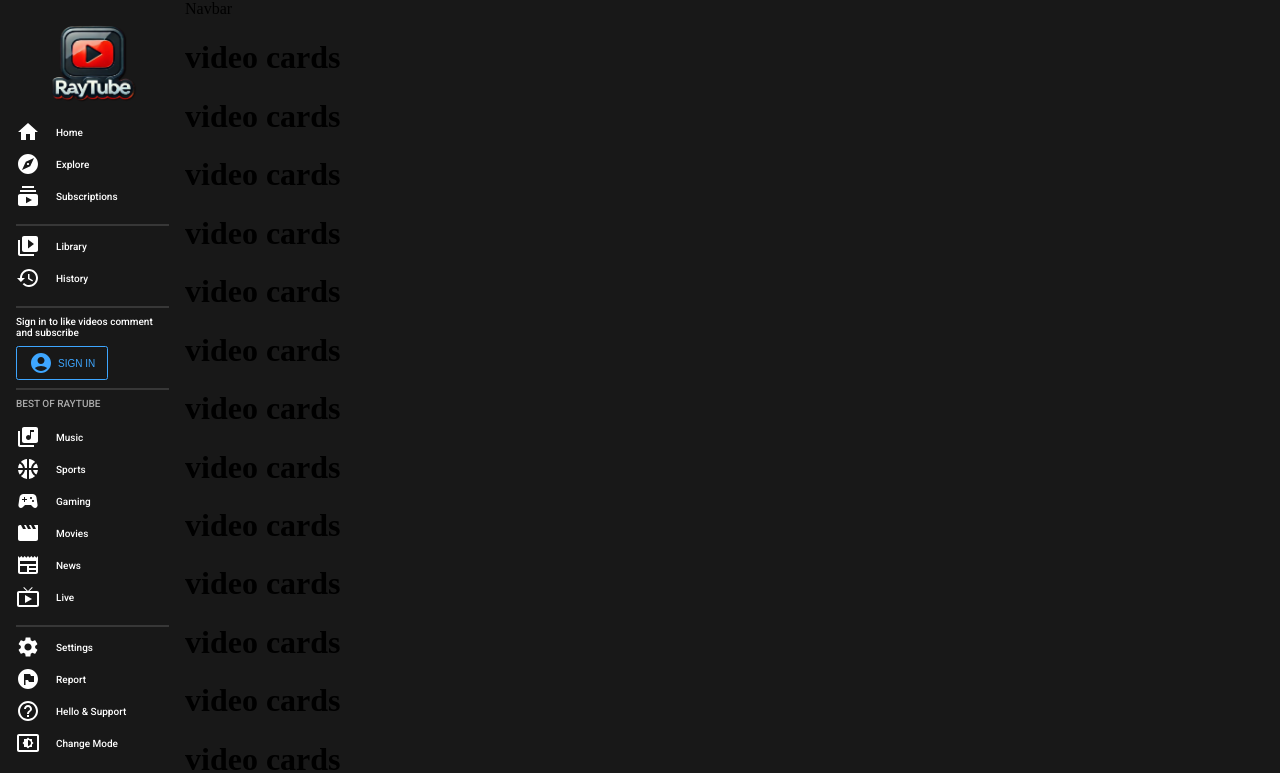
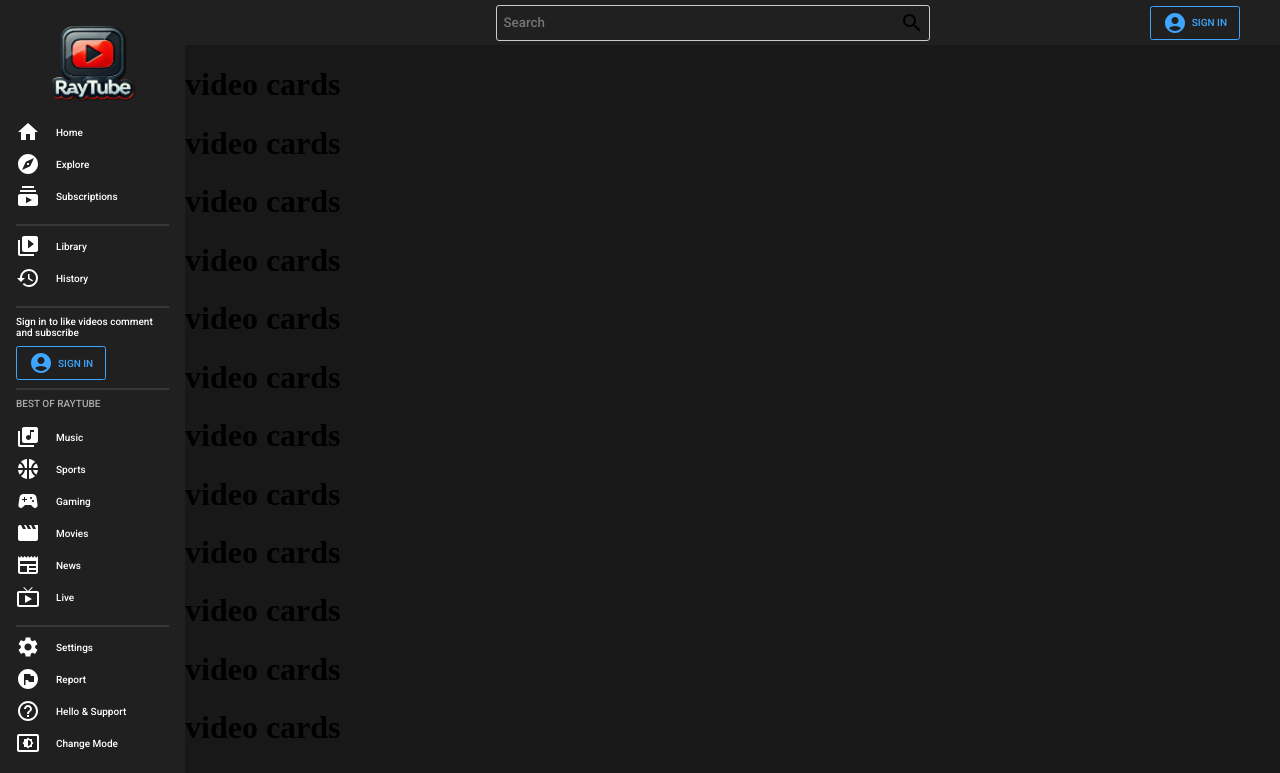
Before and after one commit to Raycurve/Raytube, a React (Vite) app in the folder Frontend/: page / in a window 1280 px wide. Shown: the top 773 px of the page. Built offline with nearby package versions, Linux system fonts and the light colour scheme.

Commit message:
Add navbar, minor menu fixes

```diff
--- a/Frontend/src/components/Menu.jsx
+++ b/Frontend/src/components/Menu.jsx
@@ -25,7 +25,7 @@
   flex:1;
   color:${({theme}) => theme.text };
   height:100vh;
-  background-color:${({theme}) => theme.bg };
+  background-color:${({theme}) => theme.bgLighter };
   font-size:10px;
   font-family:roboto;
   font-weight:500;
@@ -70,6 +70,7 @@
   border-radius: 2.5px;
   font-weight: 500;
   font-size: 10px;
+  font-family:roboto;
   margin-top: 8px;
   cursor: pointer;
   display: flex;
--- a/Frontend/src/components/Navbar.jsx
+++ b/Frontend/src/components/Navbar.jsx
@@ -1,7 +1,78 @@
 import React from 'react'
+import styled from 'styled-components'
+import SearchIcon from '@mui/icons-material/Search';
+import AccountCircleIcon from '@mui/icons-material/AccountCircle';
+import '@fontsource/roboto/500.css';
 
+
+
+const Container = styled.div`
+  position: sticky;
+  top:0;
+  background-color: ${({theme})=>theme.bgLighter};
+  height:45px;
+  padding-right:40px;
+`
+const Wrapper = styled.div`
+  display:flex;
+  justify-content:flex-end;
+  align-items:center;
+  height:100%;
+  padding 0px 20px;
+  position:relative;
+`
+
+const Search = styled.div`
+  //to center
+  width:40%;
+  position:absolute;
+  left:0;
+  right:0;
+  margin:auto;
+  align-items:center;
+  // background-color:red;
+
+  display:flex;
+  justify-content:space-between;
+  padding:5px;
+  border:1px solid #ccc;
+  border-radius:3px;
+
+`
+
+const Input = styled.input`
+  outline:none;
+  width:100%;
+  color:${({theme})=>theme.text};
+  font-family: roboto;
+  background-color:transparent;
+  border:none;
+
+`
+const Button = styled.button`
+  padding:4px 12px;
+  background-color:transparent;
+  border: 0.5px solid #3ea6ff;
+  color: #3ea6ff;
+  border-radius: 2.5px;
+  font-family:roboto;
+  font-weight: 500;
+  font-size: 10px;
+  cursor: pointer;
+  display: flex;
+  align-items:center;
+  gap: 5px;
+`
 export default function Navbar() {
   return (
-    <div>Navbar</div>
+    <Container>
+      <Wrapper>
+        <Search>
+          <Input placeholder='Search'/>
+          <SearchIcon/>
+        </Search>
+        <Button><AccountCircleIcon/> SIGN IN</Button>
+      </Wrapper>
+    </Container>
   )
 }
```
